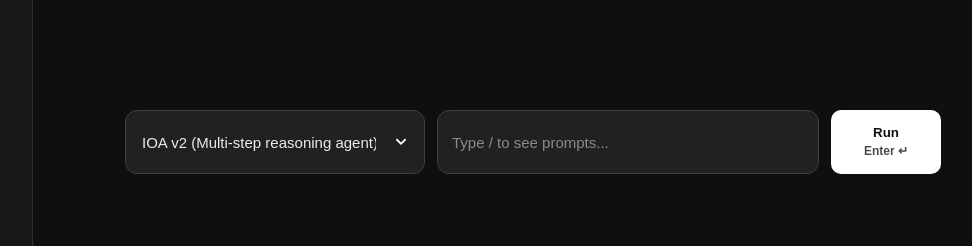
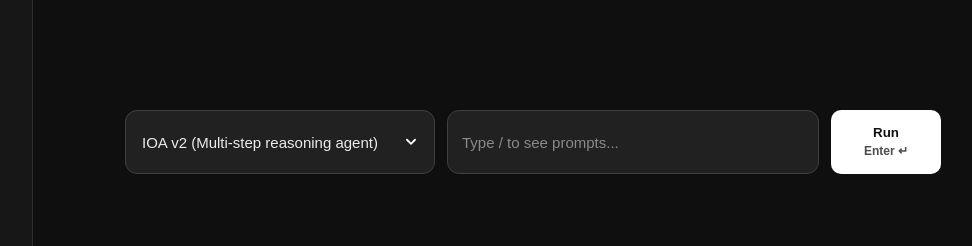
Before and after one commit to giangng611/iot-ops-agent, a Flask app: page / in a window 1280 px wide. Shown: the part 554-800 px from the top of the page, without its empty margins (247-1219 px from the left). Run offline with Flask 3, Linux system fonts and the light colour scheme; data that the repository does not hold is empty; some libraries are stand-ins or nearby versions.

Commit message:
Update UI #9

```diff
--- a/static/style.css
+++ b/static/style.css
@@ -181,7 +181,7 @@ body {
 
 .input-row {
     display: grid;
-    grid-template-columns: 300px 1fr 110px;
+    grid-template-columns: 310px 1fr 110px;
     gap: 12px;
     margin-bottom: 12px;
 }
@@ -192,8 +192,8 @@ body {
 }
 
 .mode-inline {
-    width: 300px;
-    min-width: 300px;
+    width: 310px;
+    min-width: 310px;
     height: 64px;
     flex-shrink: 0;
     padding: 0 48px 0 16px;
@@ -434,7 +434,7 @@ pre {
 }
 
 .devices-table-wrapper {
-    max-height: 360px;
+    max-height: 300px;
     overflow-y: auto;
     border-radius: 14px;
 }
@@ -665,7 +665,7 @@ th {
     border: 1px solid #2f2f2f;
     border-radius: 18px;
     padding: 20px;
-    height: 260px;
+    height: 320px;
 }
 
 .chart-card h2 {
@@ -675,5 +675,5 @@ th {
 }
 
 .chart-card canvas {
-    height: 190px !important;
+    height: 240px !important;
 }
```
